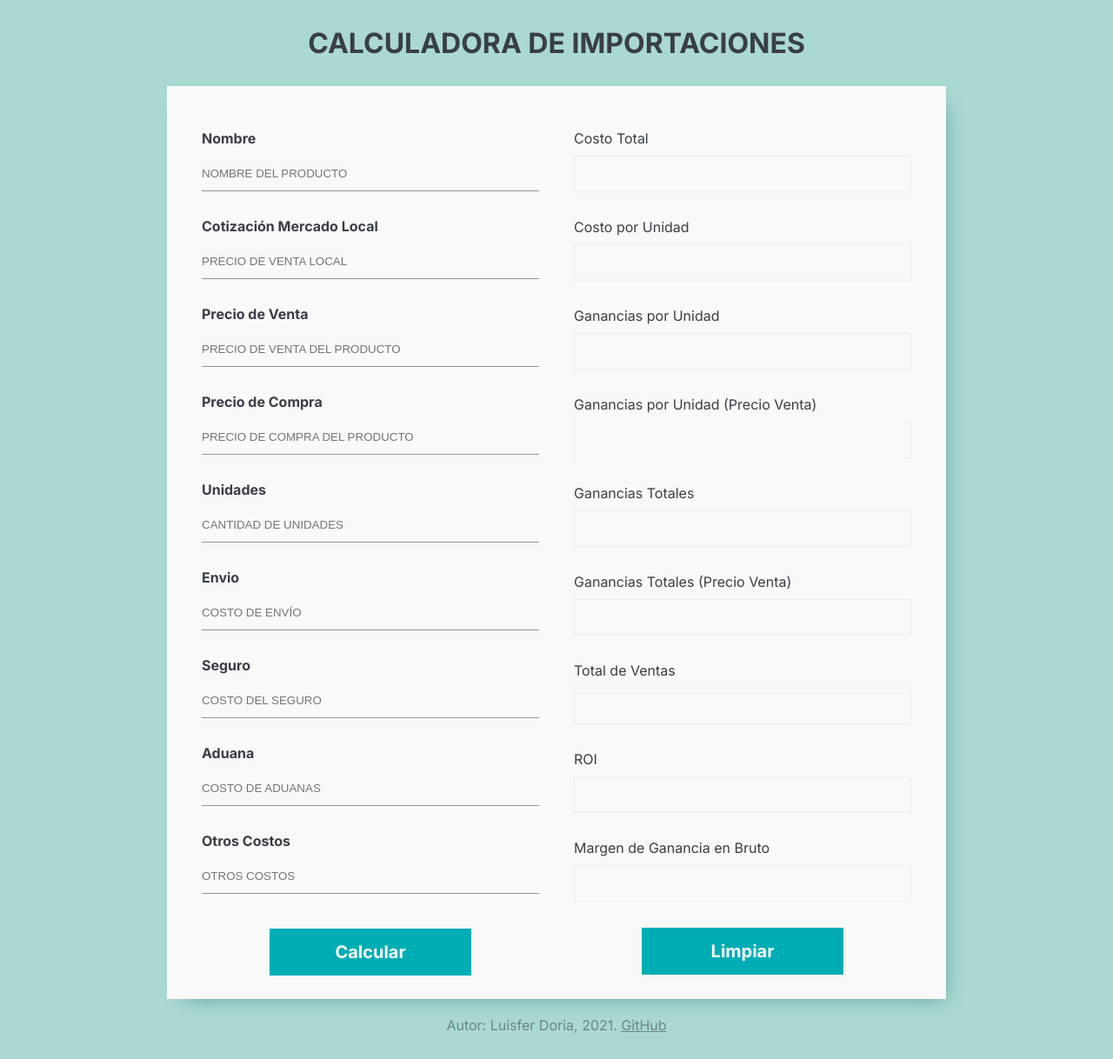
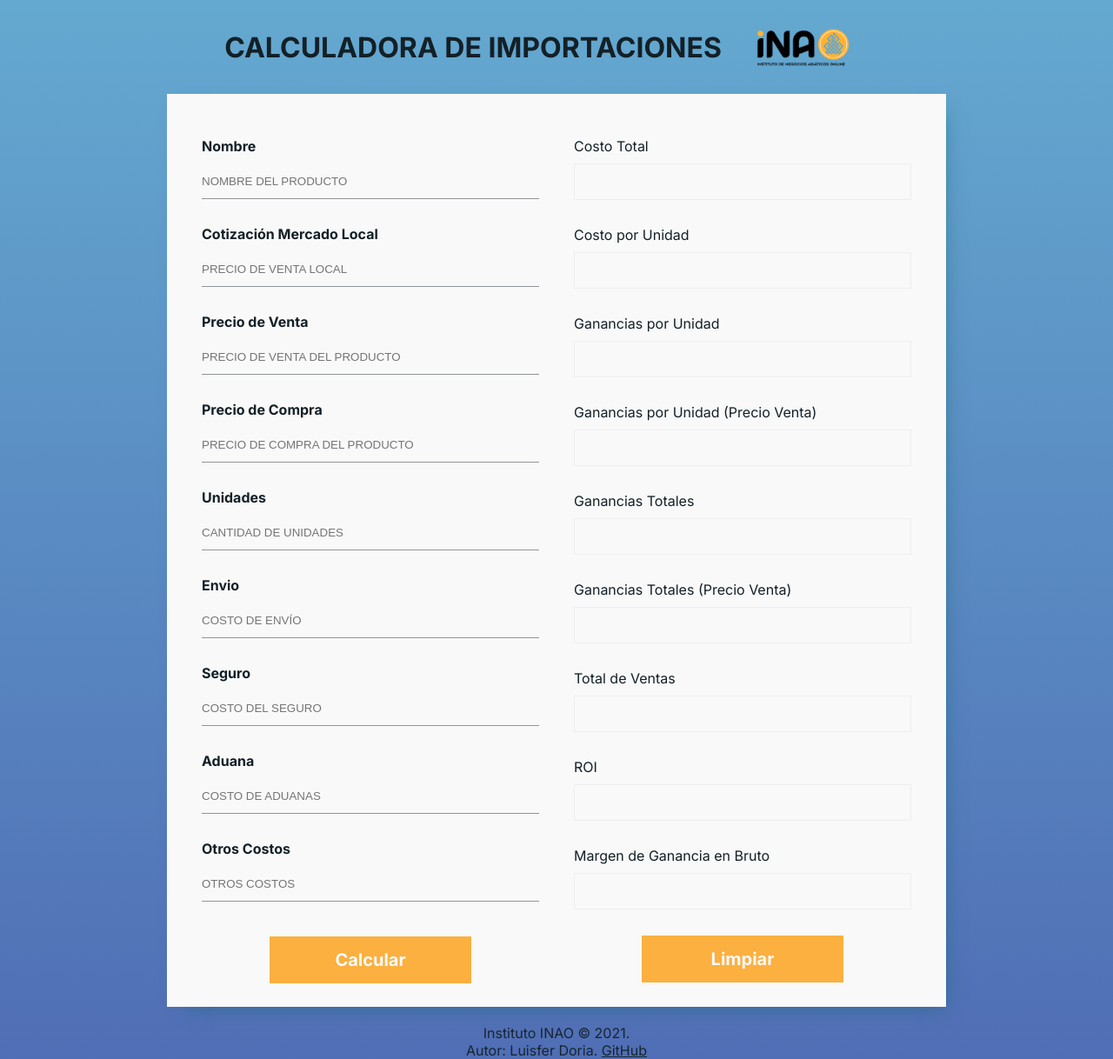
Before and after one commit to luis123doria/calc-import, a plain HTML site: page index.html in a window 1280 px wide. Shown: the whole page at 87% size. Before the commit the page ends 1189 px from the top, so only its background shows below. Drawn offline with Linux system fonts and the light colour scheme.

Commit message:
Aádidos cambios de color

```diff
--- a/css/app.css
+++ b/css/app.css
@@ -1,7 +1,10 @@
 :root {
 	--dark-blue: #393E46;
 	--dark-blue-tp: #393E4688;
-	--blue: #00ADB5;
+	--blue: #0080c6;
+	--yellow: #fbb040;
+	--red: #ef4026;
+	--des-blue: #506eb5;
 	--blue-hover: #00ADE9;
 	--light-blue: #AAD8D3;
 	--gray: #EEEEEE;
@@ -22,19 +25,32 @@ html {
 }
 
 body {
-	background-color: var(--light-blue);
+	background: rgb(100,169,208);
+	background: linear-gradient(180deg, rgba(100,169,208,1) 0%, rgba(80,110,181,1) 100%);
 	display: flex;
 	flex-direction: column;
 	justify-content: center;
 	align-items: center;
 	min-height: 100vh;
-	color: var(--dark-blue);
+	color: #132027;;
 	font-family: var(--inter);
 }
 
+.title-page {
+	display: flex;
+	justify-content: center;
+	align-items: center;
+}
+
+@media (min-width: 975px){
+	.title-page {
+		display: flex;
+	}
+}
 .title {
 	margin: 30px 0;
 	text-align: center;
+
 }
 .container {
 	display: grid;
@@ -118,7 +134,7 @@ label {
 }
 
 .button {
-	background-color: var(--blue);
+	background-color: var(--yellow);
 	color: var(--white);
 	padding: 15px 20px;
 	font-size: 1.25rem;
@@ -129,7 +145,7 @@ label {
 }
 
 .button:hover {
-	background-color: var(--blue-hover);
+	background-color: #ff9900;
 }
 
 @media (min-width: 975px){
@@ -148,9 +164,10 @@ label {
 }
 
 .author {
-	color: var(--dark-blue-tp);
+	color: #132027ee;
+	text-align: center;
 }
 
 a {
-	color: var(--dark-blue-tp);
+	color: #132027ee;
 }
--- a/index.html
+++ b/index.html
@@ -12,8 +12,10 @@
 </head>
 <body>
 
-
-	<h1 class="title">CALCULADORA DE IMPORTACIONES</h1>
+	<div class="title-page">
+		<h1 class="title">CALCULADORA DE IMPORTACIONES</h1>
+		<img src="img/inao_logo.png" alt="" class="image" width="192" height="108">
+	</div>
 	<div class="container">
 		<div class="calc calculator-input">
 			<form action="" class="calculator__form">
@@ -191,7 +193,7 @@
 		</div>
 	</div>
 
-	<p class="author">Autor: Luisfer Doria, 2021. <a href="https://github.com/luis123doria">GitHub</a></p>
+	<p class="author">Instituto INAO &copy; 2021. </br> Autor: Luisfer Doria. <a href="https://github.com/luis123doria">GitHub</a></p>
 
 	<script src="js/app.js"></script>
 </body>
```
Also changed, not shown: img/inao_logo.png (added).
